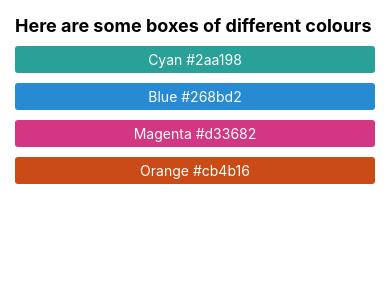
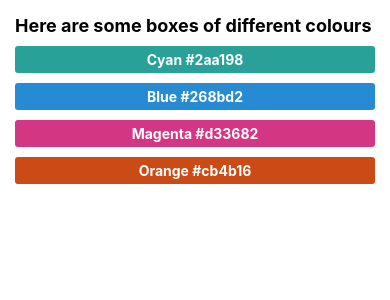
Before and after one commit to smfeest/reactnative-expo-tutorial, a React Native app: screen / in a window 390 px wide. Shown: the top 300 px of the page. Built offline with nearby package versions, Linux system fonts and the light colour scheme.

Commit message:
Add ColorBox component

```diff
--- a/App.tsx
+++ b/App.tsx
@@ -1,14 +1,16 @@
 import React, { FunctionComponent } from 'react';
 import { SafeAreaView, StyleSheet, Text, View } from 'react-native';
+
+import ColorBox from './components/ColorBox';
 
 const App: FunctionComponent = () => (
   <SafeAreaView>
     <View style={styles.container}>
       <Text style={styles.intro}>Here are some boxes of different colours</Text>
-      <Text style={[styles.colorBox, styles.cyan]}>Cyan #2aa198</Text>
-      <Text style={[styles.colorBox, styles.blue]}>Blue #268bd2</Text>
-      <Text style={[styles.colorBox, styles.magenta]}>Magenta #d33682</Text>
-      <Text style={[styles.colorBox, styles.orange]}>Orange #cb4b16</Text>
+      <ColorBox colorStyle={styles.cyan}>Cyan #2aa198</ColorBox>
+      <ColorBox colorStyle={styles.blue}>Blue #268bd2</ColorBox>
+      <ColorBox colorStyle={styles.magenta}>Magenta #d33682</ColorBox>
+      <ColorBox colorStyle={styles.orange}>Orange #cb4b16</ColorBox>
     </View>
   </SafeAreaView>
 );
@@ -23,13 +25,6 @@ const styles = StyleSheet.create({
     fontSize: 18,
     fontWeight: 'bold',
   },
-  colorBox: {
-    borderRadius: 3,
-    color: '#fff',
-    marginTop: 10,
-    padding: 5,
-    textAlign: 'center',
-  },
   cyan: {
     backgroundColor: '#2aa198',
   },
--- /dev/null
+++ b/components/ColorBox.tsx
@@ -0,0 +1,26 @@
+import React, { FunctionComponent } from 'react';
+import { StyleSheet, Text, View, ViewStyle } from 'react-native';
+
+const ColorBox: FunctionComponent<{ colorStyle: ViewStyle }> = ({
+  children,
+  colorStyle,
+}) => (
+  <View style={[styles.colorBox, colorStyle]}>
+    <Text style={styles.boxText}>{children}</Text>
+  </View>
+);
+
+const styles = StyleSheet.create({
+  colorBox: {
+    borderRadius: 3,
+    marginTop: 10,
+    padding: 5,
+  },
+  boxText: {
+    color: '#fff',
+    fontWeight: 'bold',
+    textAlign: 'center',
+  },
+});
+
+export default ColorBox;
```
